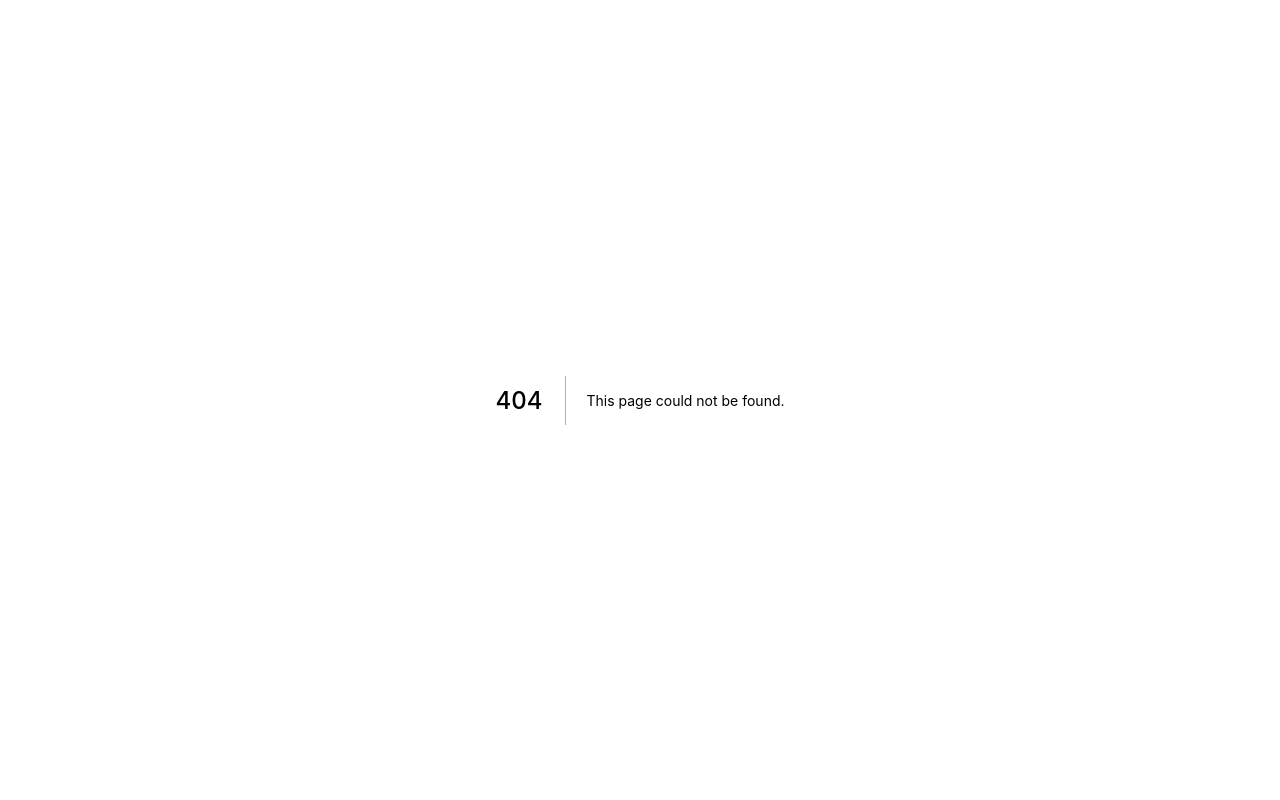
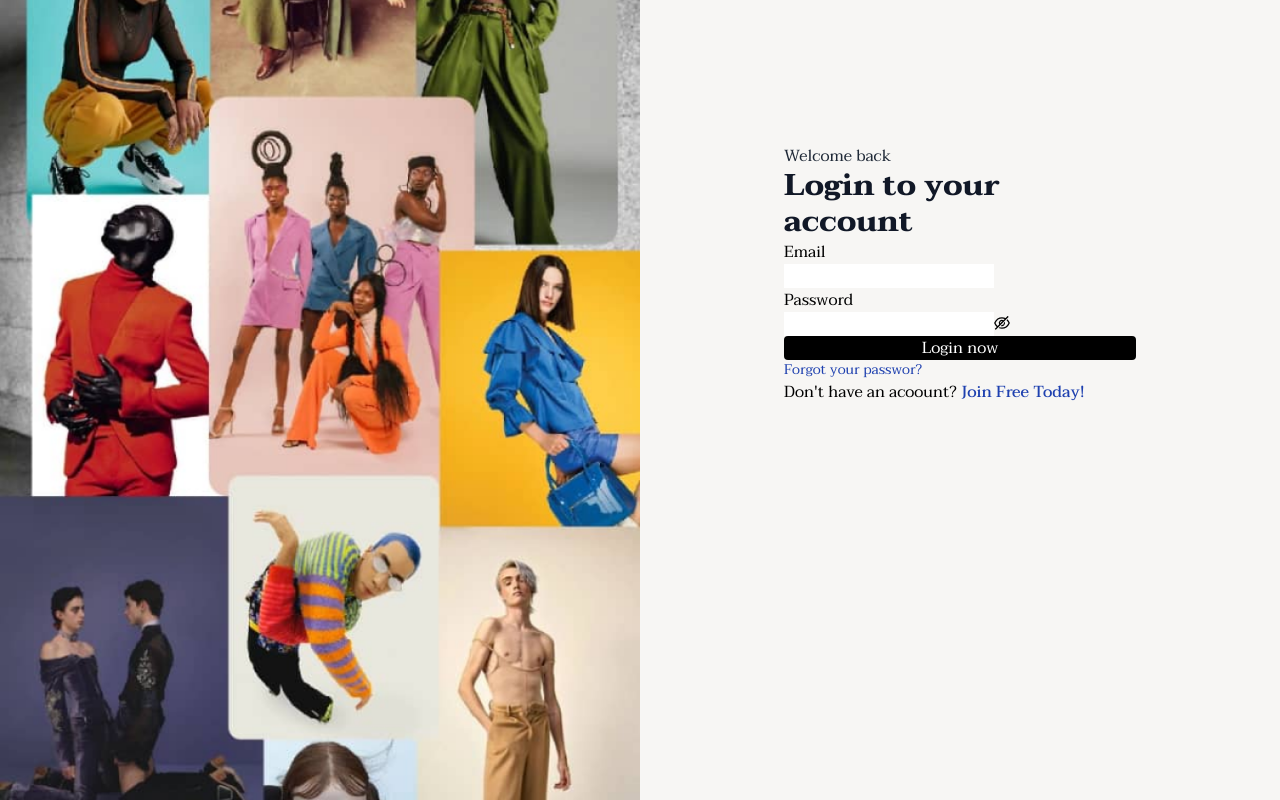
Before and after one commit to Cszart/frontend-JJClothes-WebApp, a Next.js app: page /auth/login in a window 1280 px wide. Before the commit this address had no page. Built offline with nearby package versions, Linux system fonts and the light colour scheme.

Commit message:
Feature: Login page

```diff
--- a/interfaces/multimedia.ts
+++ b/interfaces/multimedia.ts
@@ -2,6 +2,7 @@ export enum Images {
 	collection_carousel = '/img/png/collection_carousel.png',
 	firstSection = '/img/png/FirstSection.png',
 	highligthBanner = '/img/png/highligthBanner.png',
+	login_collage = '/img/png/login_collage.png',
 	logo_circle = '/img/png/logo_circle.png',
 	logo_letters = '/img/png/logo_letters.png',
 	secondSection = '/img/png/SecondSection.png',
@@ -12,6 +13,7 @@ export type Images_Types =
 	| Images.collection_carousel
 	| Images.firstSection
 	| Images.highligthBanner
+	| Images.login_collage
 	| Images.logo_circle
 	| Images.logo_letters
 	| Images.secondSection
--- /dev/null
+++ b/pages/auth/login.tsx
@@ -0,0 +1,87 @@
+import * as React from 'react';
+import Link from 'next/link';
+
+// Local components
+import { Layout } from 'components/layout';
+
+// Interfaces
+import { Images } from 'interfaces';
+
+// Antd
+import { Button, Form, Input } from 'antd';
+
+const Login = () => {
+	const [form] = Form.useForm();
+
+	const onFinish = (values: any) => {
+		console.log('Success:', values);
+	};
+
+	return (
+		<Layout className="flex flex-row">
+			{/* Side image */}
+			<div className="w-1/2">
+				<img
+					src={Images.login_collage}
+					className="w-full h-full object-cover"
+				/>
+			</div>
+
+			{}
+			<div className="flex flex-col p-36 w-1/2">
+				{/* text */}
+				<h3 className="text-base text-gray-800">Welcome back</h3>
+				<h1 className="text-3xl font-bold text-gray-900">
+					Login to your account
+				</h1>
+
+				{/* Form */}
+				<Form
+					form={form}
+					onFinish={onFinish}
+					layout="vertical"
+					autoComplete="off"
+				>
+					{/* Email */}
+					<Form.Item
+						name="email"
+						label="Email"
+						rules={[{ required: true, message: 'Please input your email!' }]}
+					>
+						<Input />
+					</Form.Item>
+
+					{/* Password */}
+					<Form.Item
+						name="password"
+						label="Password"
+						rules={[{ required: true, message: 'Please input your password' }]}
+					>
+						<Input.Password />
+					</Form.Item>
+
+					<Form.Item className="w-full">
+						<Button type="primary" htmlType="submit" className="w-full">
+							Login now
+						</Button>
+					</Form.Item>
+				</Form>
+
+				{/* forgot password */}
+				<Link href={'/auth/forgot_password'}>
+					<a className="text-sm text-blue-800">Forgot your passwor?</a>
+				</Link>
+
+				{/* Register */}
+				<p className="text-base">
+					Don&apos;t have an acoount?{' '}
+					<Link href={'/auth/register'}>
+						<a className="font-medium text-blue-800">Join Free Today!</a>
+					</Link>
+				</p>
+			</div>
+		</Layout>
+	);
+};
+
+export default Login;
```
Also changed, not shown: public/img/png/login_collage.png (added).
